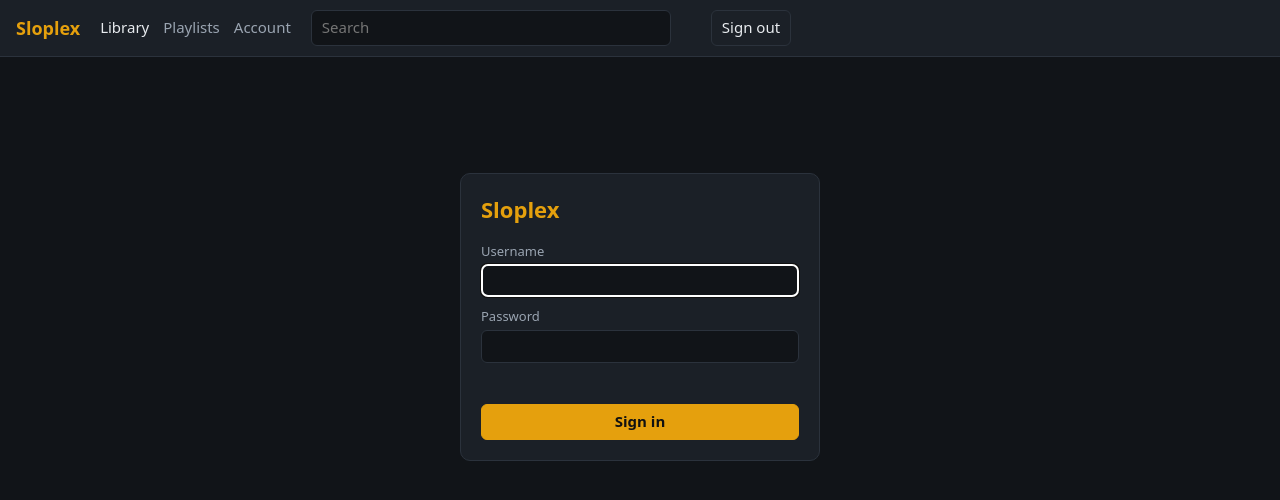
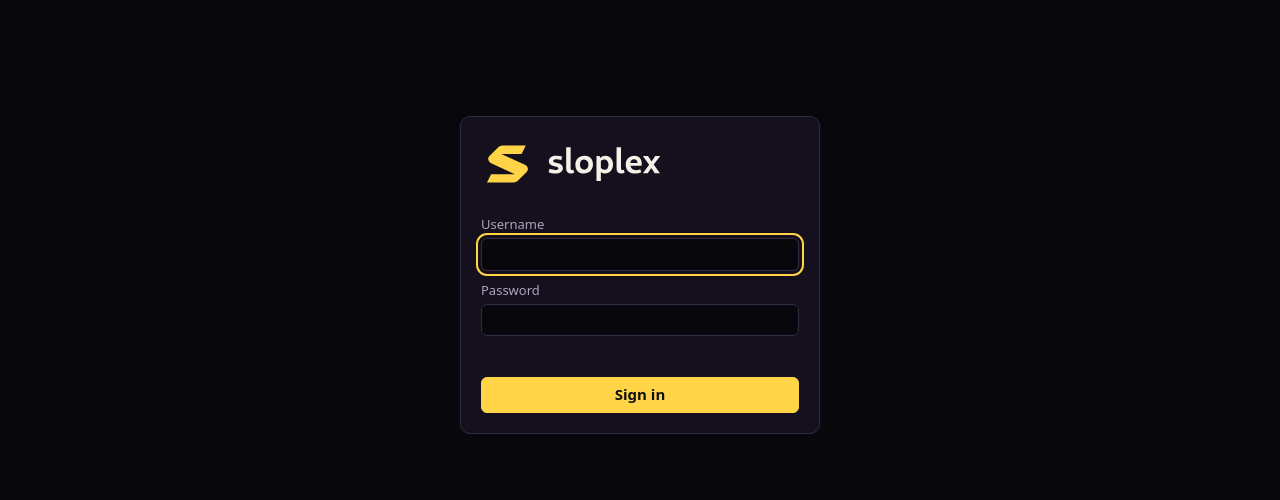
Before and after one commit to mtdewwolf/sloplex, a plain HTML site: page internal/web/static/index.html in a window 1280 px wide. Drawn offline with Linux system fonts and the light colour scheme.

Commit message:
feat(web): apply Sloplex brand to the web app
Use the generated brand logo, icon and color/font tokens in the header and
login screen, and add visible keyboard focus outlines. The assets in
internal/web/static/brand are generated by branding/build.mjs.

Co-Authored-By: Claude Opus 5.5 <noreply@anthropic.com>

```diff
--- a/internal/web/static/app.js
+++ b/internal/web/static/app.js
@@ -173,7 +173,8 @@ function viewLogin() {
   el("label", {}, "Password", pass),
   err,
   el("button", { class: "primary", type: "submit", text: "Sign in" }));
-  render(el("div", { class: "card-panel login" }, el("h1", { text: "Sloplex" }), form));
+  render(el("div", { class: "card-panel login" },
+    el("h1", { class: "login-brand" }, el("img", { src: "brand/logo-dark.svg", alt: "Sloplex", width: 213, height: 64 })), form));
 }
 
 // ---- Library views ---------------------------------------------------------
--- /dev/null
+++ b/internal/web/static/brand/tokens.css
@@ -0,0 +1,12 @@
+/* Generated by branding/build.mjs. Edit branding/source.json instead. */
+:root {
+  --sloplex-ink: #08070b;
+  --sloplex-accent: #ffd447;
+  --sloplex-paper: #f5f1e9;
+  --sloplex-purple: #211333;
+  --sloplex-surface: #15101d;
+  --sloplex-muted: #afa3bd;
+  --sloplex-border: #362942;
+  --sloplex-font-sans: system-ui, -apple-system, BlinkMacSystemFont, "Segoe UI", sans-serif;
+  --sloplex-font-mono: ui-monospace, "SFMono-Regular", Consolas, monospace;
+}
--- a/internal/web/static/index.html
+++ b/internal/web/static/index.html
@@ -4,12 +4,15 @@
   <meta charset="utf-8">
   <meta name="viewport" content="width=device-width, initial-scale=1">
   <title>Sloplex</title>
+  <meta name="theme-color" content="#08070b">
+  <link rel="icon" href="brand/app-icon.svg" type="image/svg+xml">
+  <link rel="stylesheet" href="brand/tokens.css">
   <link rel="stylesheet" href="style.css">
   <script src="app.js" defer></script>
 </head>
 <body>
   <header id="top" hidden>
-    <a class="brand" href="#/library">Sloplex</a>
+    <a class="brand" href="#/library" aria-label="Sloplex home"><img src="brand/logo-dark.svg" alt="Sloplex" width="133" height="40"></a>
     <nav>
       <a href="#/library">Library</a>
       <a href="#/playlists">Playlists</a>
--- a/internal/web/static/style.css
+++ b/internal/web/static/style.css
@@ -1,10 +1,10 @@
 :root {
-  --bg: #111418;
-  --panel: #1b2027;
-  --line: #2b323c;
-  --text: #e8ebef;
-  --muted: #9aa4b1;
-  --accent: #e5a00d;
+  --bg: var(--sloplex-ink);
+  --panel: var(--sloplex-surface);
+  --line: var(--sloplex-border);
+  --text: var(--sloplex-paper);
+  --muted: var(--sloplex-muted);
+  --accent: var(--sloplex-accent);
   --danger: #e5534b;
   --ok: #3fb950;
   color-scheme: dark;
@@ -16,7 +16,7 @@ body {
   margin: 0;
   background: var(--bg);
   color: var(--text);
-  font: 15px/1.45 system-ui, -apple-system, "Segoe UI", Roboto, sans-serif;
+  font: 15px/1.45 var(--sloplex-font-sans);
 }
 
 a { color: inherit; }
@@ -33,8 +33,11 @@ header {
   background: var(--panel);
   border-bottom: 1px solid var(--line);
 }
+header[hidden] { display: none; }
 
-.brand { font-weight: 700; color: var(--accent); text-decoration: none; font-size: 18px; }
+.brand { display: inline-flex; align-items: center; text-decoration: none; }
+.brand img { display: block; width: 133px; height: auto; }
+a:focus-visible, button:focus-visible, input:focus-visible, select:focus-visible { outline: 2px solid var(--accent); outline-offset: 3px; }
 nav { display: flex; gap: 14px; }
 nav a { text-decoration: none; color: var(--muted); }
 nav a:hover, nav a.active { color: var(--text); }
@@ -75,7 +78,8 @@ details.card-panel summary { cursor: pointer; font-weight: 600; }
 details.card-panel[open] summary { margin-bottom: 8px; }
 
 .login { margin: 12vh auto 0; max-width: 360px; }
-.login h1 { color: var(--accent); }
+.login-brand { margin-bottom: 24px; }
+.login-brand img { display: block; width: 180px; height: auto; max-width: 100%; }
 
 form.stack { display: grid; gap: 10px; }
 form.stack label { display: grid; gap: 4px; color: var(--muted); font-size: 13px; }
```
Also changed, not shown: internal/web/static/brand/app-icon.svg (added), internal/web/static/brand/logo-dark.svg (added).
